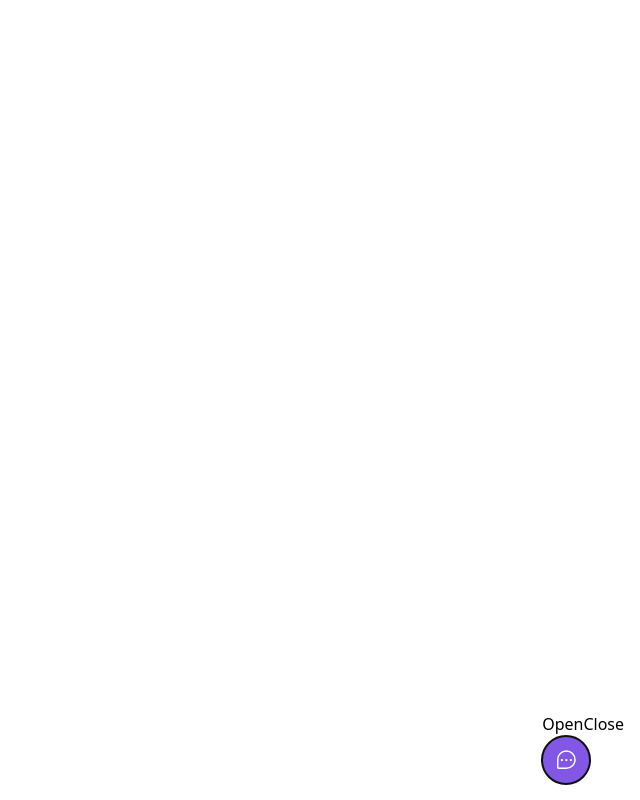
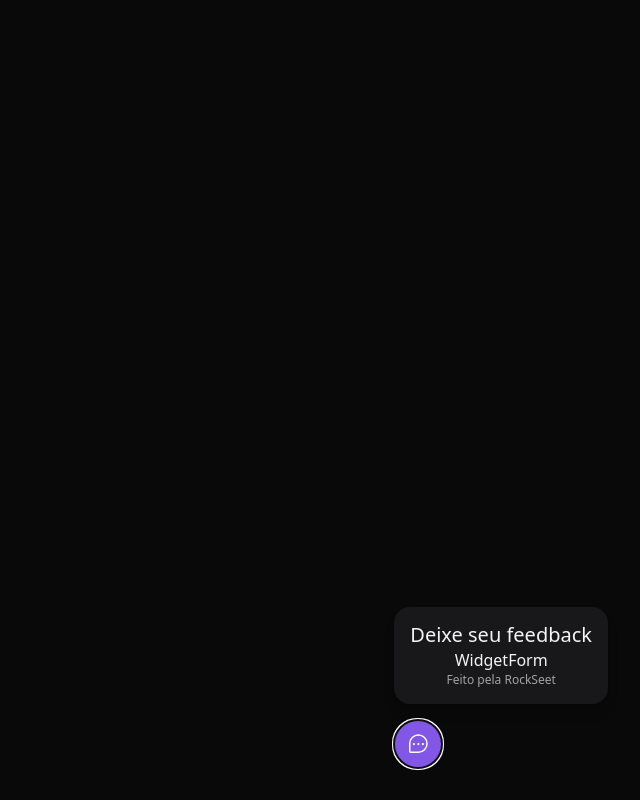
Before and after one commit to calebetormes/web, a React (Vite) app: page / in a window 1280 px wide. Both pictures are taken after a click on the button "FeedBack". Shown: the whole page, without its empty margins (640-1280 px from the left). Built offline with nearby package versions, Linux system fonts and the light colour scheme.

Commit message:
widgetform iniciado

```diff
--- /dev/null
+++ b/src/components/WidgetForm.tsx
@@ -0,0 +1,17 @@
+export function WidgetForm  ()  {
+  return (
+    <div className="bg-zinc-900 p-4 relative rounded-2xl mb-4 flex flex-col items-center shadow-lg w-[calc(100vw-2rem)] md:w-auto">
+
+      <header>
+        <span className="text-xl leading-6">Deixe seu feedback</span>
+      </header>
+
+      <p>WidgetForm</p>
+
+      <footer className="text-xs text-neutral-400">
+        Feito pela <a href="https://rocketseat.com.br">RockSeet</a>
+      </footer>
+
+    </div>
+  );
+}
--- a/src/components/widget.tsx
+++ b/src/components/widget.tsx
@@ -1,14 +1,15 @@
 import {ChatTeardropDots} from 'phosphor-react';
 
 import { Popover } from '@headlessui/react'
+import { WidgetForm } from './WidgetForm';
 
 export function Widget() {
 
 
 
   return (
-    <Popover className='absolute bottom-4 right-4'>
-    < Popover.Panel><p>OpenClose</p></Popover.Panel>
+    <Popover className='absolute bottom-4 right-4 md:bottom-8 md:right-8 flex-col items-end'>
+    < Popover.Panel><p><WidgetForm/></p></Popover.Panel>
 
       <Popover.Button className='bg-brand-500 rounded-full px-3 h-12 text-white flex items-center group'>
         <h1><ChatTeardropDots className='w-6 h-6'/></h1>
--- a/src/global.css
+++ b/src/global.css
@@ -12,3 +12,7 @@
   hover:bg-violet-700
   transition-colors;
 }
+
+body  {
+  @apply bg-[#09090A] text-zinc-100;
+}
```
